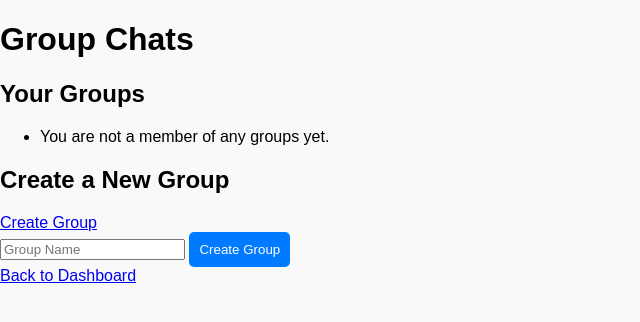
After one commit to slimer37/108-video-share-site, a Flask app: page /group-chats in a window 1280 px wide. The commit adds this page. Shown: the top 322 px of the page, without its empty margins (0-640 px from the left). Run offline with Flask 3, Linux system fonts and the light colour scheme; the visitor is signed in with stand-in values (Sample User, id 1); data that the repository does not hold is empty.

Commit message:
dm, groupchat, and friends done

```diff
--- a/app.py
+++ b/app.py
@@ -3,7 +3,7 @@ from flask_sqlalchemy import SQLAlchemy
 from flask_login import LoginManager, login_user, login_required, logout_user, current_user
 from flask_socketio import SocketIO, join_room, leave_room, send, emit
 from werkzeug.security import generate_password_hash, check_password_hash
-from models import db, User, Post, WatchParty, FriendRequest
+from models import db, User, Post, WatchParty, FriendRequest, DirectMessage, ChatGroup, GroupMessage
 from forms import LoginForm, RegisterForm, PostForm, WatchPartyForm
 
 app = Flask(__name__)
@@ -131,6 +131,18 @@ def handle_screen_share(data):
     track = data['track']
     emit('screenShare', {'track': track}, room=room, include_self=False)
 
+# New event to notify users when screen sharing starts
+@socketio.on('screenShareStarted')
+def handle_screen_share_started(data):
+    room = data['room']
+    emit('screenShareStarted', {}, room=room, include_self=False)
+
+# New event to notify users when screen sharing stops
+@socketio.on('screenShareStopped')
+def handle_screen_share_stopped(data):
+    room = data['room']
+    emit('screenShareStopped', {}, room=room, include_self=False)
+
 @socketio.on('offer')
 def handle_offer(data):
     room = data['room']
@@ -153,19 +165,32 @@ def handle_ice_candidate(data):
 @login_required
 def friends():
     friends_list = current_user.friends
-    all_users = User.query.filter(User.id != current_user.id).all()
+    # Exclude users who are already friends
+    all_users = User.query.filter(User.id != current_user.id, ~User.friends.any(id=current_user.id)).all()
     return render_template('friends.html', friends=friends_list, all_users=all_users)
 
 @app.route('/add-friend/<int:friend_id>', methods=['POST'])
 @login_required
 def add_friend(friend_id):
+    if friend_id == current_user.id:
+        flash("You cannot send a friend request to yourself.")
+        return redirect(url_for('friends'))
+
     friend = User.query.get_or_404(friend_id)
-    if friend not in current_user.friends:
-        current_user.friends.append(friend)
-        db.session.commit()
-        flash(f'You are now friends with {friend.username}!')
-    else:
+    if friend in current_user.friends:
         flash(f'You are already friends with {friend.username}.')
+        return redirect(url_for('friends'))
+
+    existing_request = FriendRequest.query.filter_by(sender_id=current_user.id, receiver_id=friend_id).first()
+    if existing_request:
+        flash('Friend request already sent.')
+        return redirect(url_for('friends'))
+
+    friend_request = FriendRequest(sender_id=current_user.id, receiver_id=friend_id)
+    db.session.add(friend_request)
+    db.session.commit()
+    flash(f'Friend request sent to {friend.username}.')
+
     return redirect(url_for('friends'))
 
 @app.route('/remove-friend/<int:user_id>', methods=['POST'])
@@ -226,6 +251,108 @@ def reject_friend_request(request_id):
 
     return redirect(url_for('friends'))
 
+@app.route('/direct-messages')
+@login_required
+def direct_messages():
+    friends_list = current_user.friends
+    return render_template('direct_messages.html', friends=friends_list)
+
+
+@app.route('/direct-messages/<int:friend_id>', methods=['GET', 'POST'])
+@login_required
+def chat_with_friend(friend_id):
+    friend = User.query.get_or_404(friend_id)
+    messages = DirectMessage.query.filter(
+        ((DirectMessage.sender_id == current_user.id) & (DirectMessage.receiver_id == friend_id)) |
+        ((DirectMessage.sender_id == friend_id) & (DirectMessage.receiver_id == current_user.id))
+    ).order_by(DirectMessage.timestamp).all()
+
+    if request.method == 'POST':
+        message = request.form['message']
+        new_message = DirectMessage(sender_id=current_user.id, receiver_id=friend_id, message=message)
+        db.session.add(new_message)
+        db.session.commit()
+        return redirect(url_for('chat_with_friend', friend_id=friend_id))
+
+    return render_template('chat_with_friend.html', friend=friend, messages=messages)
+
+
+@app.route('/group-chats')
+@login_required
+def group_chats():
+    groups = current_user.groups
+    return render_template('group_chats.html', groups=groups)
+
+
+@app.route('/group/<int:group_id>', methods=['GET', 'POST'])
+@login_required
+def chat_with_group(group_id):
+    group = ChatGroup.query.get_or_404(group_id)
+    if current_user not in group.members:
+        flash('You are not a member of this group.')
+        return redirect(url_for('group_chats'))
+
+    if request.method == 'POST':
+        message = request.form['message']
+        new_message = GroupMessage(group_id=group_id, sender_id=current_user.id, message=message)
+        db.session.add(new_message)
+        db.session.commit()
+        return redirect(url_for('chat_with_group', group_id=group_id))
+
+    messages = GroupMessage.query.filter_by(group_id=group_id).order_by(GroupMessage.timestamp.asc()).all()
+    return render_template('chat_with_group.html', group=group, messages=messages)
+
+@app.route('/create-group', methods=['GET', 'POST'])
+@login_required
+def create_group():
+    if request.method == 'POST':
+        group_name = request.form['name']
+        friend_ids = request.form.getlist('friend_ids')
+
+        # Create the new group and add the current user
+        new_group = ChatGroup(name=group_name)
+        new_group.members.append(current_user)
+
+        # Add selected friends to the group
+        for friend_id in friend_ids:
+            friend = User.query.get(friend_id)
+            if friend:
+                new_group.members.append(friend)
+
+        db.session.add(new_group)
+        db.session.commit()
+        flash(f'Group "{group_name}" created successfully.')
+
+        return redirect(url_for('group_chats'))
+
+    friends_list = current_user.friends
+    return render_template('create_group.html', friends=friends_list)
+
+@app.route('/invite-to-group/<int:group_id>', methods=['GET', 'POST'])
+@login_required
+def invite_to_group(group_id):
+    group = ChatGroup.query.get_or_404(group_id)
+
+    # Ensure the current user is a member of the group
+    if current_user not in group.members:
+        flash('You are not authorized to invite friends to this group.')
+        return redirect(url_for('group_chats'))
+
+    if request.method == 'POST':
+        friend_ids = request.form.getlist('friend_ids')
+        for friend_id in friend_ids:
+            friend = User.query.get(friend_id)
+            if friend and friend not in group.members:
+                group.members.append(friend)
+
+        db.session.commit()
+        flash('Friends have been invited to the group.')
+        return redirect(url_for('chat_with_group', group_id=group.id))
+
+    # Get the list of friends who are not yet in the group
+    friends_not_in_group = [friend for friend in current_user.friends if friend not in group.members]
+
+    return render_template('invite_to_group.html', group=group, friends=friends_not_in_group)
 
 @app.route('/join-room/<int:room_id>')
 @login_required
--- a/templates/dashboard.html
+++ b/templates/dashboard.html
@@ -10,6 +10,8 @@
     <a href="{{ url_for('dashboard') }}">Dashboard</a>
     <a href="{{ url_for('watch_party') }}">Watch Party</a>
     <a href="{{ url_for('friends') }}">Friends</a>
+    <a href="{{ url_for('direct_messages') }}">Direct Messages</a>
+    <a href="{{ url_for('group_chats') }}">Group Chats</a>
     <a href="{{ url_for('available_rooms') }}">Join Room</a>
     <a href="{{ url_for('logout') }}">Logout</a>
 </nav>
--- /dev/null
+++ b/templates/group_chats.html
@@ -0,0 +1,32 @@
+<!-- templates/group_chats.html -->
+<!DOCTYPE html>
+<html lang="en">
+<head>
+    <link rel="stylesheet" href="{{ url_for('static', filename='styles.css') }}">
+    <title>Group Chats</title>
+</head>
+<body>
+    <h1>Group Chats</h1>
+
+    <h2>Your Groups</h2>
+    <ul>
+        {% for group in groups %}
+            <li>
+                <a href="{{ url_for('chat_with_group', group_id=group.id) }}">{{ group.name }}</a>
+            </li>
+        {% else %}
+            <li>You are not a member of any groups yet.</li>
+        {% endfor %}
+    </ul>
+
+    <h2>Create a New Group</h2>
+    <a href="{{ url_for('create_group') }}">Create Group</a>
+
+    <form action="{{ url_for('create_group') }}" method="POST">
+        <input type="text" name="name" placeholder="Group Name" required>
+        <button type="submit">Create Group</button>
+    </form>
+
+    <a href="{{ url_for('dashboard') }}">Back to Dashboard</a>
+</body>
+</html>
```
Also changed, not shown: models.py (+33 -0 lines), templates/chat_with_friend.html (added, +15 -0 lines), templates/chat_with_group.html (added, +31 -0 lines), templates/create_group.html (added, +27 -0 lines), templates/direct_messages.html (added, +11 -0 lines), templates/invite_to_group.html (added, +22 -0 lines), templates/watch_party.html (+69 -21 lines), 1 other file.
